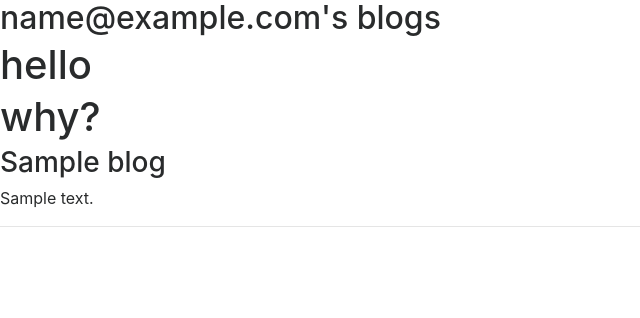
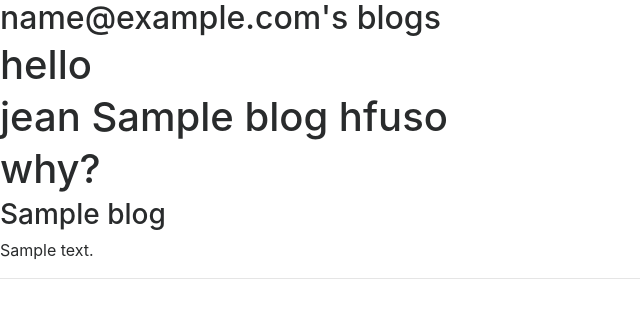
Before and after one commit to igniteeng000/webblog, a Flask app: template templates/user_blogs.html in a window 1280 px wide. Shown: the top 318 px of the page, without its empty margins (0-640 px from the left). Run offline with Flask 2, Linux system fonts and the light colour scheme; the template is opened without the code that fills it: most values are stand-ins (such as "Sample title", 1, 10 or a date in 2020); some libraries are stand-ins or nearby versions.

Commit message:
fixing some more bugs.

```diff
--- a/app.py
+++ b/app.py
@@ -79,7 +79,7 @@ def create_new_blog():
 
 @app.route('/posts/<string:blog_id>')
 def blog_posts(blog_id):
-    blog = Blog.get_posts()
+    blog = Blog.get_posts(blog_id)
 
     return render_template('posts.html', posts = blog.posts, blog_title=blog.title)
 if __name__ == '__main__':
--- a/templates/user_blogs.html
+++ b/templates/user_blogs.html
@@ -3,6 +3,7 @@
 <div class ="contatiner">
     <h2>{{email}}'s blogs</h2>
     <h1>hello</h1>
+    <h1>jean {{blogs.title}} hfuso</h1>
     {% for blog in blogs %}
     <h1>why?</h1>
     <h3> {{blog.title}}</h3>
```
